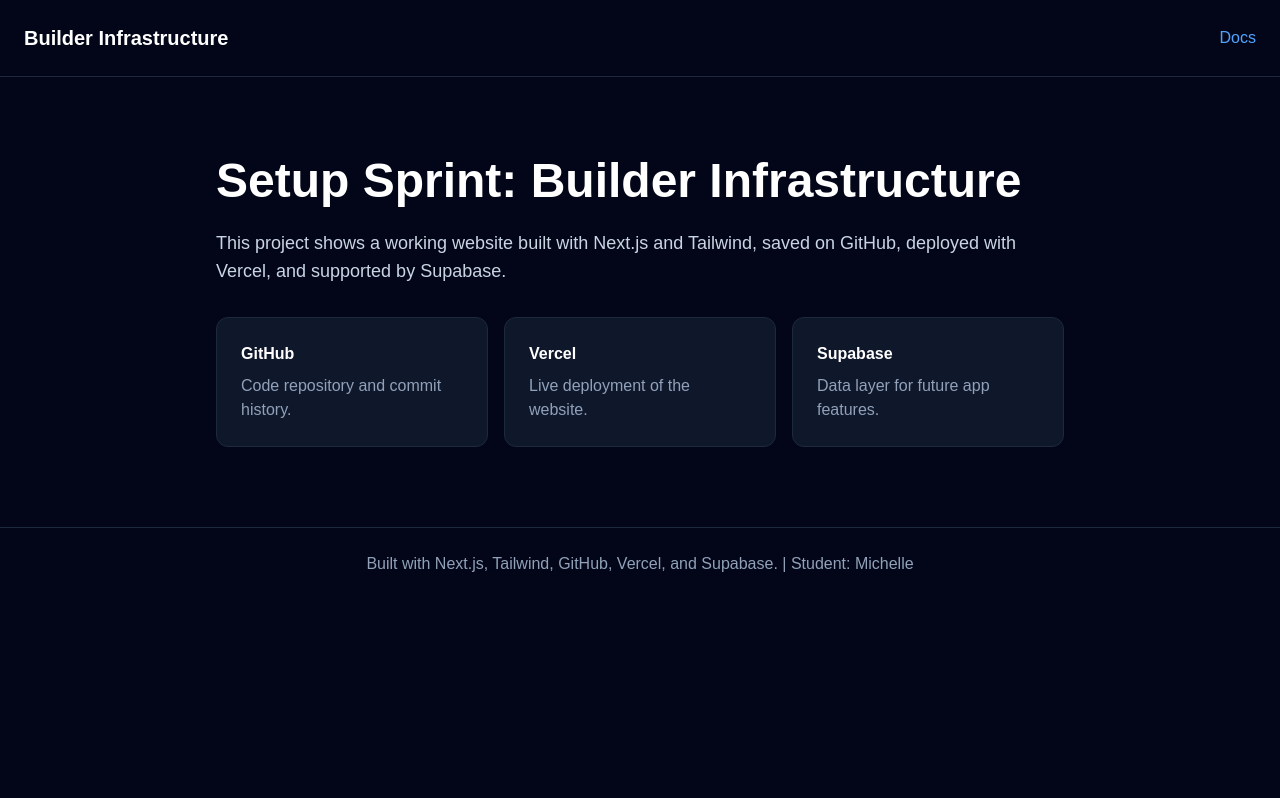
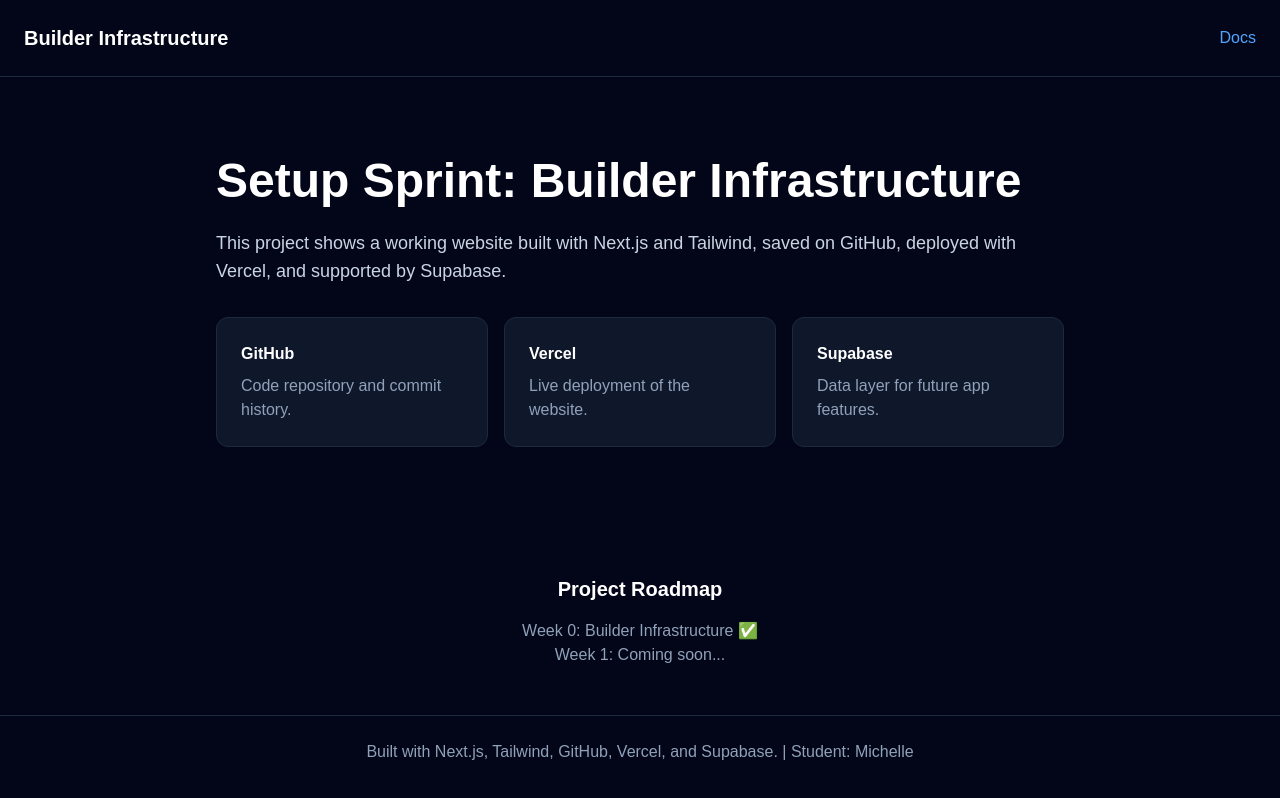
Before and after one commit to yosoylacatarina-cmyk/builder-infrastructure-mich, a Next.js app: page / in a window 1280 px wide. Built offline with nearby package versions, Linux system fonts and the light colour scheme.

Commit message:
Update page.tsx
add project roadmap sectio

```diff
--- a/app/page.tsx
+++ b/app/page.tsx
@@ -35,6 +35,12 @@
           </div>
         </div>
       </section>
+      <section className="mt-12 text-center px-6 pb-12">
+        <h2 className="text-xl font-bold text-white mb-4">Project Roadmap</h2>
+        <p className="text-slate-400">Week 0: Builder Infrastructure ✅</p>
+        <p className="text-slate-400">Week 1: Coming soon...</p>
+      </section>
+
 
       <footer className="p-6 border-t border-slate-800 text-center text-slate-400">
        Built with Next.js, Tailwind, GitHub, Vercel, and Supabase. | Student: Michelle
```
